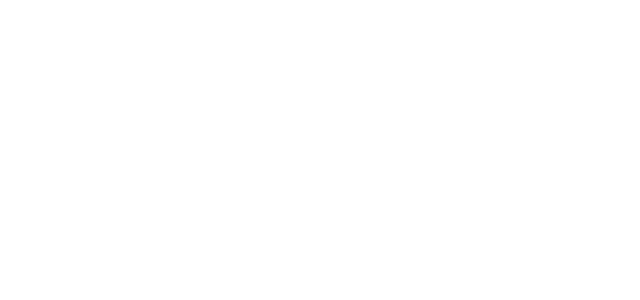
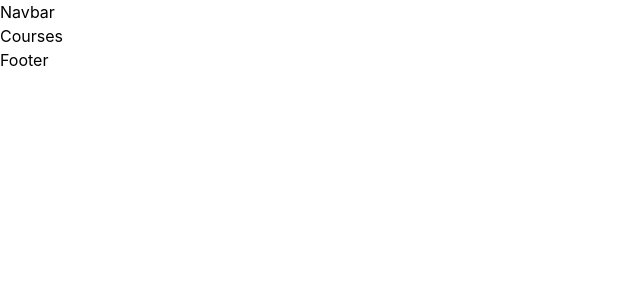
Before and after one commit to mohammedtakbir/Assignment-10-Programming.Info-client-site, a React (Create React App) app: page /courses in a window 1280 px wide. Shown: the top 300 px of the page, without its empty margins (0-640 px from the left). Built offline with nearby package versions, Linux system fonts and the light colour scheme.

Commit message:
completed router setup & add more routes

```diff
--- a/src/App.js
+++ b/src/App.js
@@ -1,8 +1,9 @@
+import { RouterProvider } from "react-router-dom";
+import { router } from "./routers/routes";
+
 function App() {
   return (
-    <div>
-
-    </div>
+    <RouterProvider router={router}/>
   );
 }
 
--- /dev/null
+++ b/src/components/Blog/Blog.js
@@ -0,0 +1,11 @@
+import React from 'react';
+
+const Blog = () => {
+    return (
+        <div>
+            <h2>Blog</h2>
+        </div>
+    );
+};
+
+export default Blog;
--- /dev/null
+++ b/src/components/Courses/Courses.js
@@ -0,0 +1,11 @@
+import React from 'react';
+
+const Courses = () => {
+    return (
+        <div>
+            <h2>Courses</h2>
+        </div>
+    );
+};
+
+export default Courses;
--- /dev/null
+++ b/src/components/FAQ/FAQ.js
@@ -0,0 +1,11 @@
+import React from 'react';
+
+const FAQ = () => {
+    return (
+        <div>
+            <h2>FAQ</h2>
+        </div>
+    );
+};
+
+export default FAQ;
--- /dev/null
+++ b/src/components/Login/Login.js
@@ -0,0 +1,11 @@
+import React from 'react';
+
+const Login = () => {
+    return (
+        <div>
+            <h2>login</h2>
+        </div>
+    );
+};
+
+export default Login;
--- /dev/null
+++ b/src/components/Signup/Signup.js
@@ -0,0 +1,11 @@
+import React from 'react';
+
+const Signup = () => {
+    return (
+        <div>
+            <h2>signUp</h2>
+        </div>
+    );
+};
+
+export default Signup;
--- a/src/layout/Main.js
+++ b/src/layout/Main.js
@@ -1,9 +1,16 @@
 import React from 'react';
+import { Outlet } from 'react-router-dom';
+import Footer from '../components/Footer/Footer';
+import Navbar from '../components/Navbar/Navbar';
 
 const Main = () => {
     return (
         <div>
-
+            <Navbar />
+            <div className='container mx-auto'>
+                <Outlet />
+            </div>
+            <Footer />
         </div>
     );
 };
--- a/src/routers/routes.js
+++ b/src/routers/routes.js
@@ -0,0 +1,45 @@
+import { createBrowserRouter } from "react-router-dom";
+import Blog from "../components/Blog/Blog";
+import Courses from "../components/Courses/Courses";
+import FAQ from "../components/FAQ/FAQ";
+import Home from "../components/Home/Home";
+import Login from "../components/Login/Login";
+import Signup from "../components/Signup/Signup";
+import Main from "../layout/Main";
+
+export const router = createBrowserRouter([
+    {
+        path: '/',
+        element: <Main />,
+        children: [
+            {
+                index: true,
+                element: <Home />
+            },
+            {
+                path: '/home',
+                element: <Home />
+            },
+            {
+                path: '/login',
+                element: <Login />
+            },
+            {
+                path: '/signup',
+                element: <Signup />
+            },
+            {
+                path: '/courses',
+                element: <Courses />
+            },
+            {
+                path: '/faq',
+                element: <FAQ />
+            },
+            {
+                path: '/blog',
+                element: <Blog />
+            },
+        ]
+    }
+])
```
